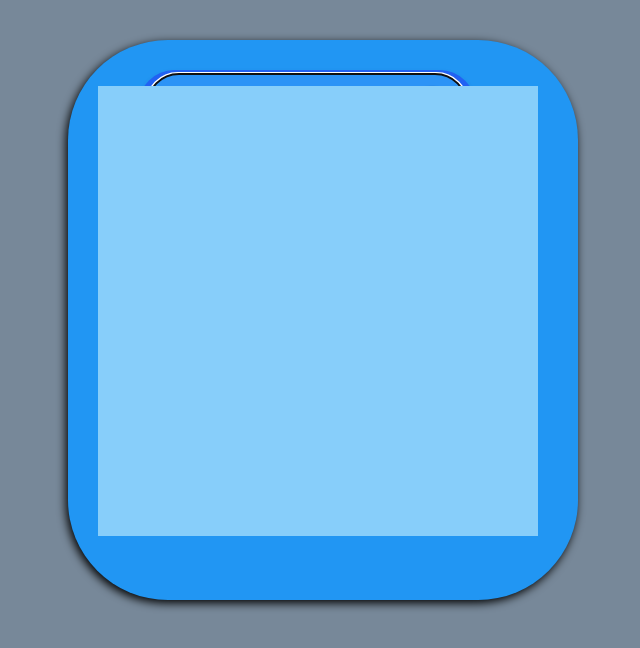
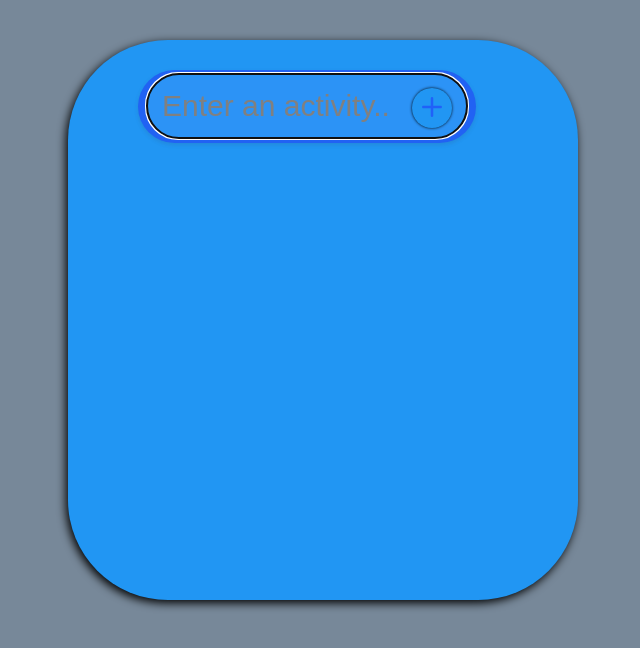
Before and after one commit to Hasnainkhankqs/todoApp, a plain HTML site: page todobyDOM/index.html in a window 1280 px wide. Shown: the whole page, without its empty margins (317-957 px from the left). Drawn offline with Linux system fonts and the light colour scheme.

```diff
--- a/todobyDOM/style.css
+++ b/todobyDOM/style.css
@@ -28,6 +28,7 @@ header{
   background:#2162f3;
   box-shadow:0px 2px 4px rgba(44,62,80,0.15);
   border-radius: 100px;
+  z-index: 1;
 }
 #add{
     float: right;
@@ -74,11 +75,9 @@ input[placeholder] {
   color: gray;
 }
 ul{
-    background-color:lightskyblue;
     list-style-type: none;
     position: fixed;
     width: 400px;
-    z-index: ;
 }
 ul li{
     background-color:lime;
```
Also changed, not shown: todo by arry/app.js (renamed from app.js), todo by arry/index.html (renamed from index.html), todo by arry/style.css (added).
